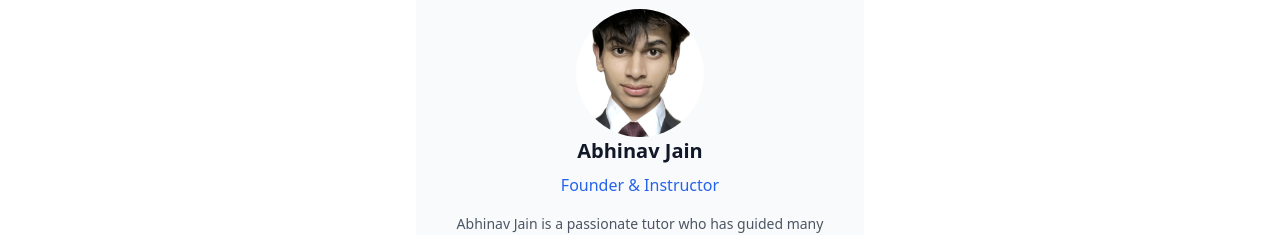
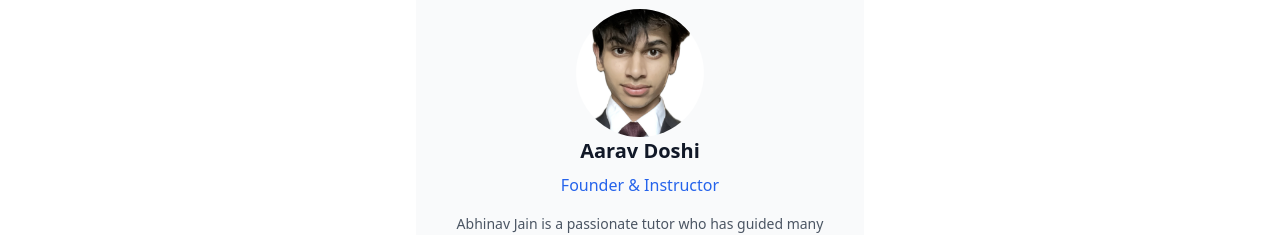
Before and after one commit to PaulLei/ace, a React (Vite) app: page /about in a window 1280 px wide. Shown: the part 2140-2375 px from the top of the page. Built offline with nearby package versions, Linux system fonts and the light colour scheme.

Commit message:
Update About.tsx

```diff
--- a/src/pages/About.tsx
+++ b/src/pages/About.tsx
@@ -4,7 +4,7 @@ import { Users, Heart, BookOpen, Award } from 'lucide-react';
 const About = () => {
   const team = [
     {
-      name: "Abhinav Jain",
+      name: "Aarav Doshi",
       role: "Founder & Instructor",
       bio: "Abhinav Jain is a passionate tutor who has guided many students in AP Chemistry. He achieved a 5 on the May 2025 AP Chemistry Exam and has competed in various Chemistry competitions, such as USNCO and WUCT. He acknowledges the fact that chemistry can feel memorization-heavy, so he focuses his lessons on conceptual and intuitive learning. He has comprehensive experience in general and organic chemistry. He plans to attend the USNCO study camp in June 2026, where the top 20 high school chemists in the nation prepare for the International Chemistry Olympiad. ",
     }
```
